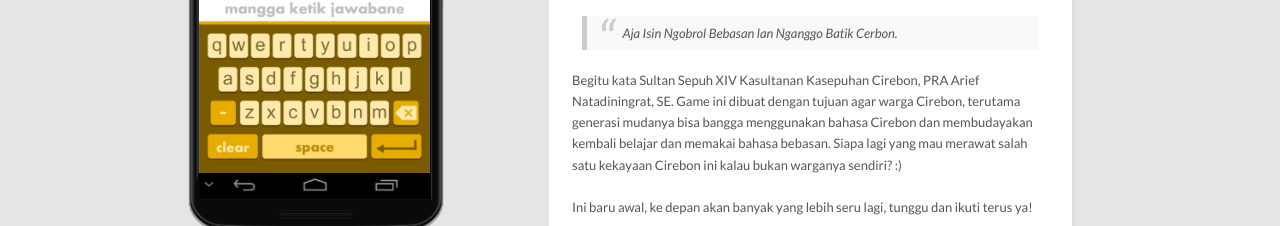
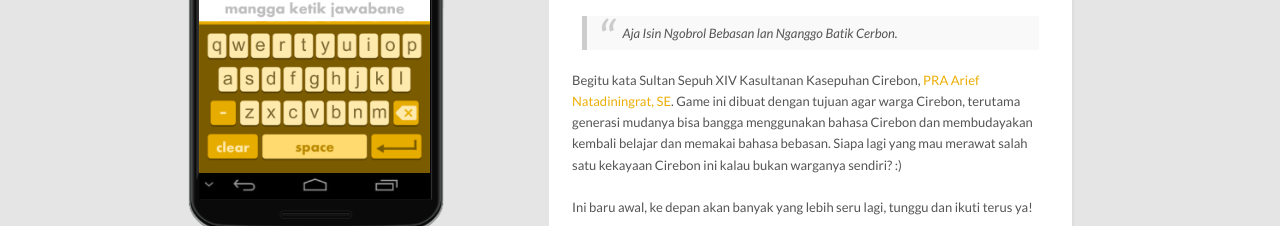
Before and after one commit to arifrd/arifrd.github.io, a plain HTML site: page index.html in a window 1280 px wide. Shown: the part 354-580 px from the top of the page. Drawn offline with Linux system fonts and the light colour scheme.

Commit message:
Update index.html

```diff
--- a/index.html
+++ b/index.html
@@ -61,7 +61,7 @@
 								<p>Belajar bahasa Cirebon kini semakin menyenangkan dengan kehadiran aplikasi permainan Badekan Cerbonan. Tebak kata/kalimat apa yang disusun dari gambar-gambar di dalam soal-soalnya. Raih pencapaian/achievement mulai dari Ketua RT sampai dengan Lurah. Game ini bisa jadi tolak ukur kamu memang orang Cirebon tulen apa bukan haha :D</p><br>
 								<p>Permainan ini adalah hasil kolaborasi dari <a href="http://creacle.com">Creacle Game Studio</a>, <a href="http://idebeda.com">Idebeda Piranti Cerdas</a> dan <a href="http://kincir.org">KINCIR (Komunitas Linux Cirebon)</a>.</p>
 								<blockquote>Aja Isin Ngobrol Bebasan lan Nganggo Batik Cerbon.</blockquote>
-								<p>Begitu kata Sultan Sepuh XIV Kasultanan Kasepuhan Cirebon, PRA Arief Natadiningrat, SE. Game ini dibuat dengan tujuan agar warga Cirebon, terutama generasi mudanya bisa bangga menggunakan bahasa Cirebon dan membudayakan kembali belajar dan memakai bahasa bebasan. Siapa lagi yang mau merawat salah satu kekayaan Cirebon ini kalau bukan warganya sendiri? :)</p><br>
+								<p>Begitu kata Sultan Sepuh XIV Kasultanan Kasepuhan Cirebon, <a href="http://kasepuhan.com/sejarah/profil-sejarah-sultan-kasepuhan/profil-pra-arief-natadiningrat-se-sultan-sepuh-keraton-kasepuhan-cirebon/">PRA Arief Natadiningrat, SE</a>. Game ini dibuat dengan tujuan agar warga Cirebon, terutama generasi mudanya bisa bangga menggunakan bahasa Cirebon dan membudayakan kembali belajar dan memakai bahasa bebasan. Siapa lagi yang mau merawat salah satu kekayaan Cirebon ini kalau bukan warganya sendiri? :)</p><br>
 								<p>Ini baru awal, ke depan akan banyak yang lebih seru lagi, tunggu dan ikuti terus ya!</p>
 								<div class="play">
 									<!--<a href="https://play.google.com/store/apps/details?id=com.creacle.badekan">
```
